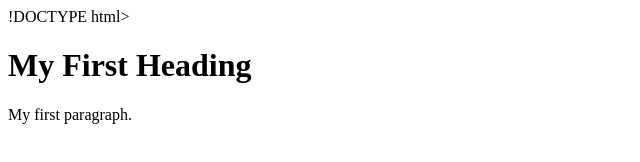
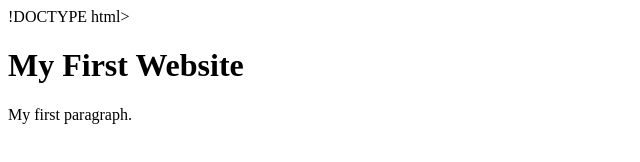
Before and after one commit to MS-karthik/simple-website-, a plain HTML site: page Index.html in a window 1280 px wide. Shown: the full height of the page, 0-640 px from the left. Drawn offline with Linux system fonts and the light colour scheme.

Commit message:
Update Index.html

```diff
--- a/Index.html
+++ b/Index.html
@@ -2,7 +2,7 @@
 <html>
 <body>
 
-<h1>My First Heading</h1>
+<h1>My First Website</h1>
 <p>My first paragraph.</p>
 
 </body>
```
